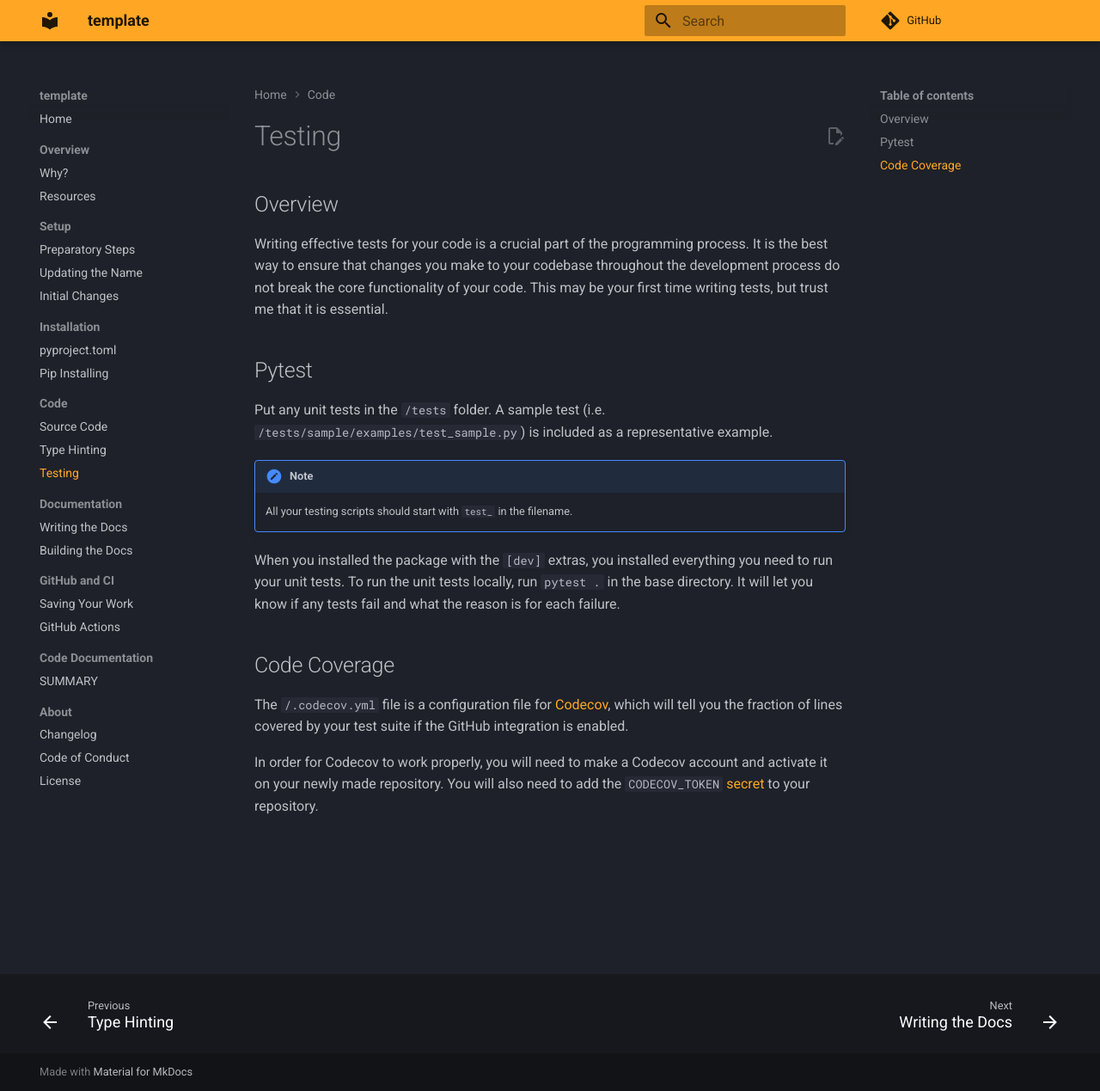
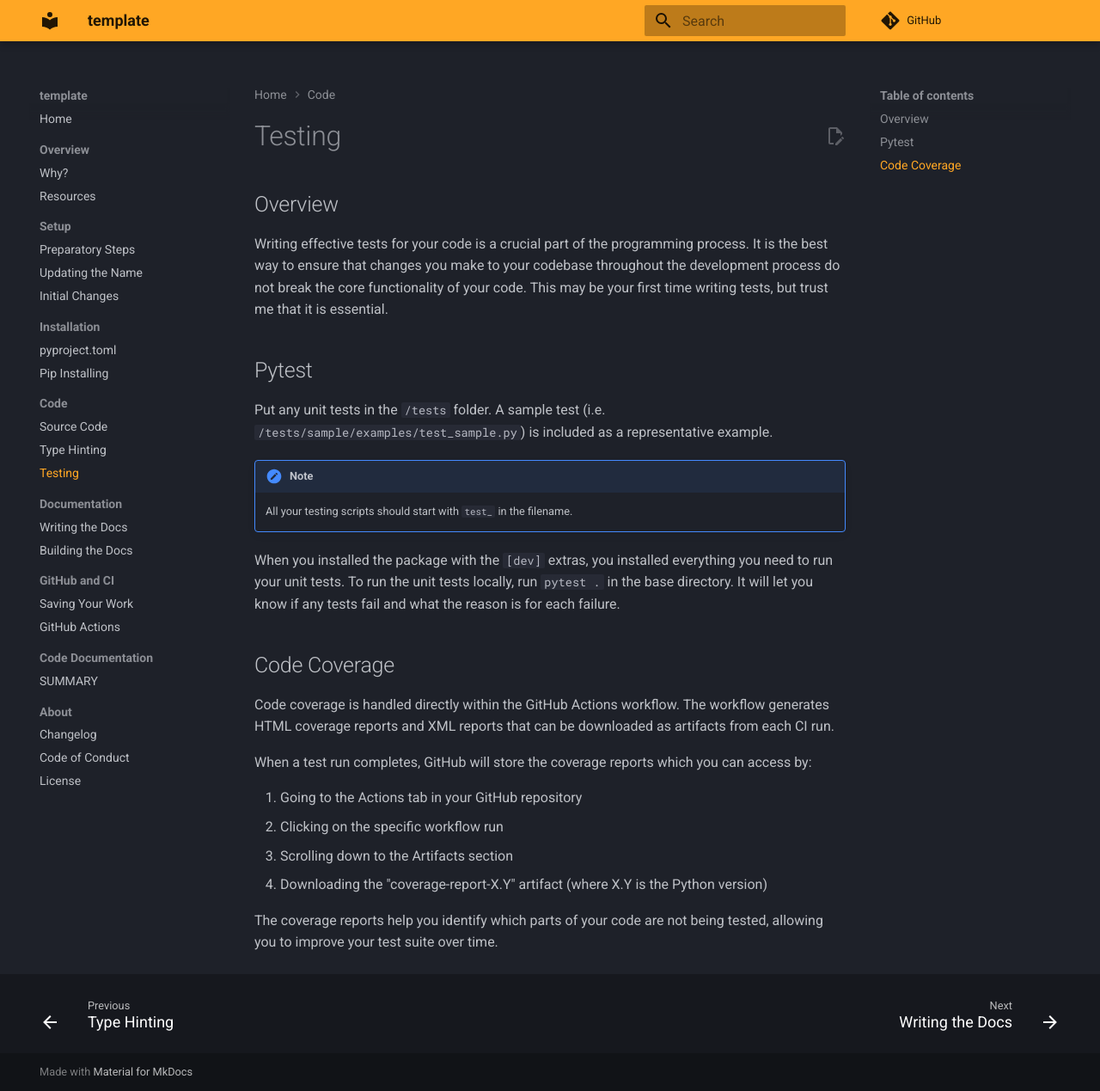
Before and after one commit to MyonicS/pyGCxGC, an MkDocs documentation site: the page built from docs/example_docs/code/tests.md, in a window 1280 px wide and 1269 px high. Shown: the whole window at 86% size. Built offline with MkDocs 1.6.1 and Material for MkDocs 9.7.7, drawn with Linux system fonts in a browser that asks for light colours; comment, search, counter and statistics services are not loaded.

Commit message:
Dev: Moved form Codecov to Github CI/CD for testing

```diff
--- a/docs/example_docs/code/tests.md
+++ b/docs/example_docs/code/tests.md
@@ -16,6 +16,13 @@ When you installed the package with the `[dev]` extras, you installed everything
 
 ## Code Coverage
 
-The `/.codecov.yml` file is a configuration file for [Codecov](https://codecov.io/), which will tell you the fraction of lines covered by your test suite if the GitHub integration is enabled.
+Code coverage is handled directly within the GitHub Actions workflow. The workflow generates HTML coverage reports and XML reports that can be downloaded as artifacts from each CI run.
 
-In order for Codecov to work properly, you will need to make a Codecov account and activate it on your newly made repository. You will also need to add the `CODECOV_TOKEN` [secret](https://docs.codecov.com/docs/adding-the-codecov-token) to your repository.
+When a test run completes, GitHub will store the coverage reports which you can access by:
+
+1. Going to the Actions tab in your GitHub repository
+2. Clicking on the specific workflow run
+3. Scrolling down to the Artifacts section
+4. Downloading the "coverage-report-X.Y" artifact (where X.Y is the Python version)
+
+The coverage reports help you identify which parts of your code are not being tested, allowing you to improve your test suite over time.
```
Also changed, not shown: .codecov.yml (deleted, +0 -9 lines), README.md (+2 -0 lines), docs/example_docs/github/workflows.md (+2 -0 lines), 2 other files.
